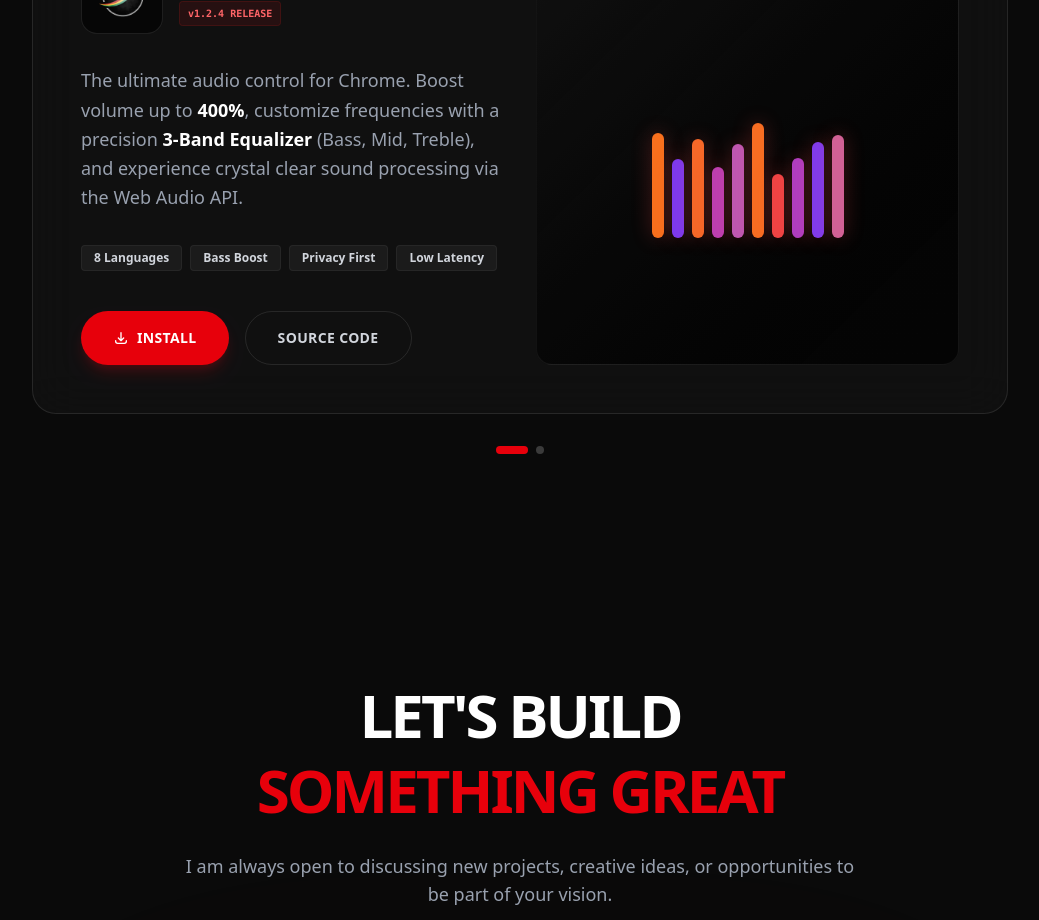
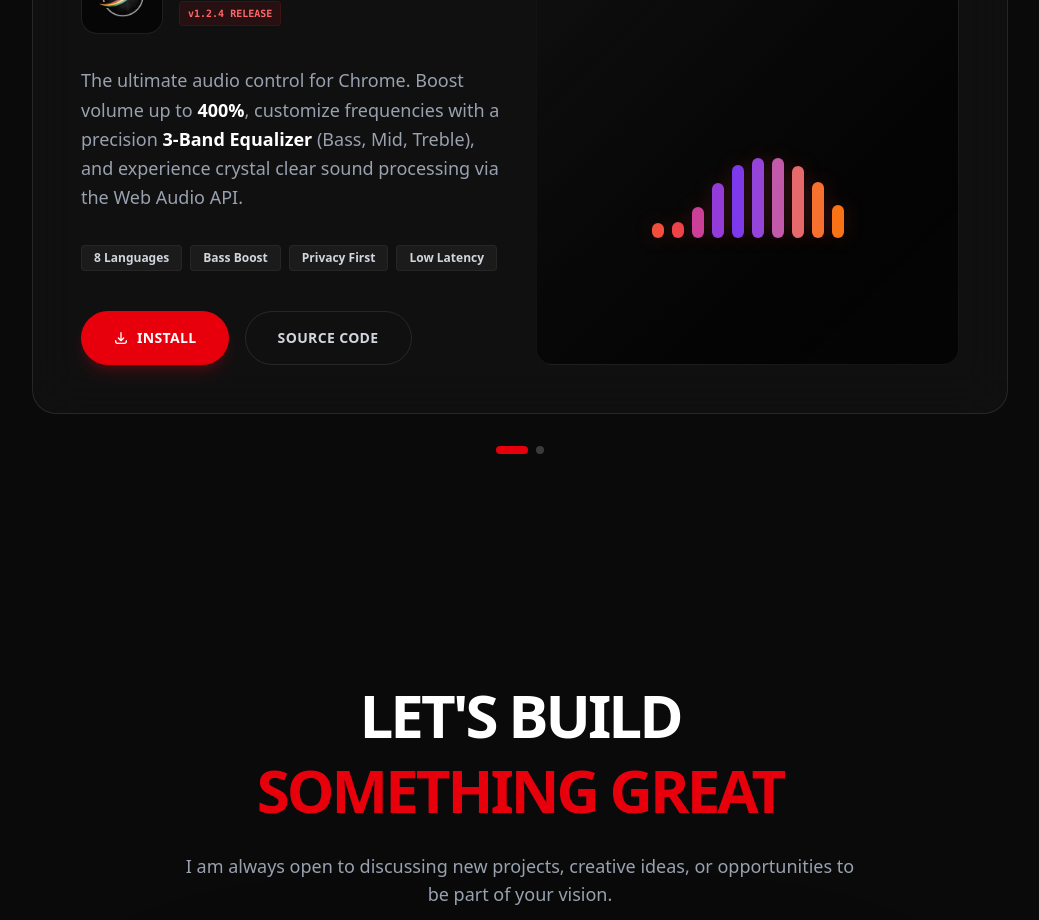
Before and after one commit to JussiTorres/jussi-portfolio, a Next.js app: page / in a window 1280 px wide. Shown: the part 2740-3660 px from the top of the page, without its empty margins (120-1159 px from the left). Built offline with nearby package versions, Linux system fonts and the light colour scheme.

Commit message:
style(projects): implement diamond shape EQ and slow down RGB transitions

```diff
--- a/src/app/components/Projects.jsx
+++ b/src/app/components/Projects.jsx
@@ -165,33 +165,39 @@ export default function Projects() {
                 <div className="relative h-full min-h-[300px] md:min-h-full bg-gradient-to-br from-neutral-900/80 to-black/60 rounded-2xl border border-white/5 flex items-center justify-center overflow-hidden">
                   <div className="absolute inset-0 bg-[linear-gradient(to_right,#80808012_1px,transparent_1px),linear-gradient(to_bottom,#80808012_1px,transparent_1px)] bg-[size:20px_20px] opacity-20"></div>
 
-                  {/* EQ VISUAL: Independent bars, no sine wave, no jitter */}
+                  {/* EQ VISUAL: Diamond shape, slower RGB, independent movement */}
                   {currentProject.visual === 'eq' && (
                     <div className="flex gap-2 items-end h-40 z-10">
-                      {[...Array(10)].map((_, i) => (
+                      {[...Array(10)].map((_, i) => {
+                        // Calculate distance from center to create the diamond shape
+                        const distFromCenter = Math.abs(i - 4.5);
+                        const heightMultiplier = 1 - (distFromCenter / 6); // Center bars are taller
+
+                        return (
                           <motion.div
                             key={i}
                             animate={{
                               height: [
-                              `${20 + (i % 4) * 10}%`,
-                              `${70 + (i % 2) * 10}%`,
-                              `${40 + (i % 3) * 10}%`,
-                              `${20 + (i % 4) * 10}%`
+                                `${25 * heightMultiplier}%`,
+                                `${85 * heightMultiplier}%`,
+                                `${50 * heightMultiplier}%`,
+                                `${25 * heightMultiplier}%`
                               ],
                               backgroundColor: ["#ef4444", "#f97316", "#7c3aed", "#ef4444"],
                             }}
                             transition={{
                               repeat: Infinity,
-                            duration: 1.2 + (i * 0.15), // Varied duration prevents the sine wave effect
+                              duration: 3 + (i * 0.2), // Increased duration for slower, smoother RGB and movement
                               ease: "easeInOut"
                             }}
-                          className="w-3 rounded-full shadow-[0_0_20px_rgba(239,68,68,0.3)]"
+                            className="w-3 rounded-full shadow-[0_0_20px_rgba(239,68,68,0.2)]"
                           />
-                      ))}
+                        );
+                      })}
                     </div>
                   )}
 
-                  {/* DNA HELIX VISUAL: Dots only, RGB restored, 12 segments */}
+                  {/* DNA HELIX VISUAL: Unchanged as requested (Dots only, RGB, 12 segments) */}
                   {currentProject.visual === 'dna-helix' && (
                     <div className="relative w-full h-full flex items-center justify-center overflow-hidden">
                       <div className="flex gap-3 md:gap-5 scale-90 md:scale-110">
```
Lines whose indentation alone changed are shown as unchanged.
